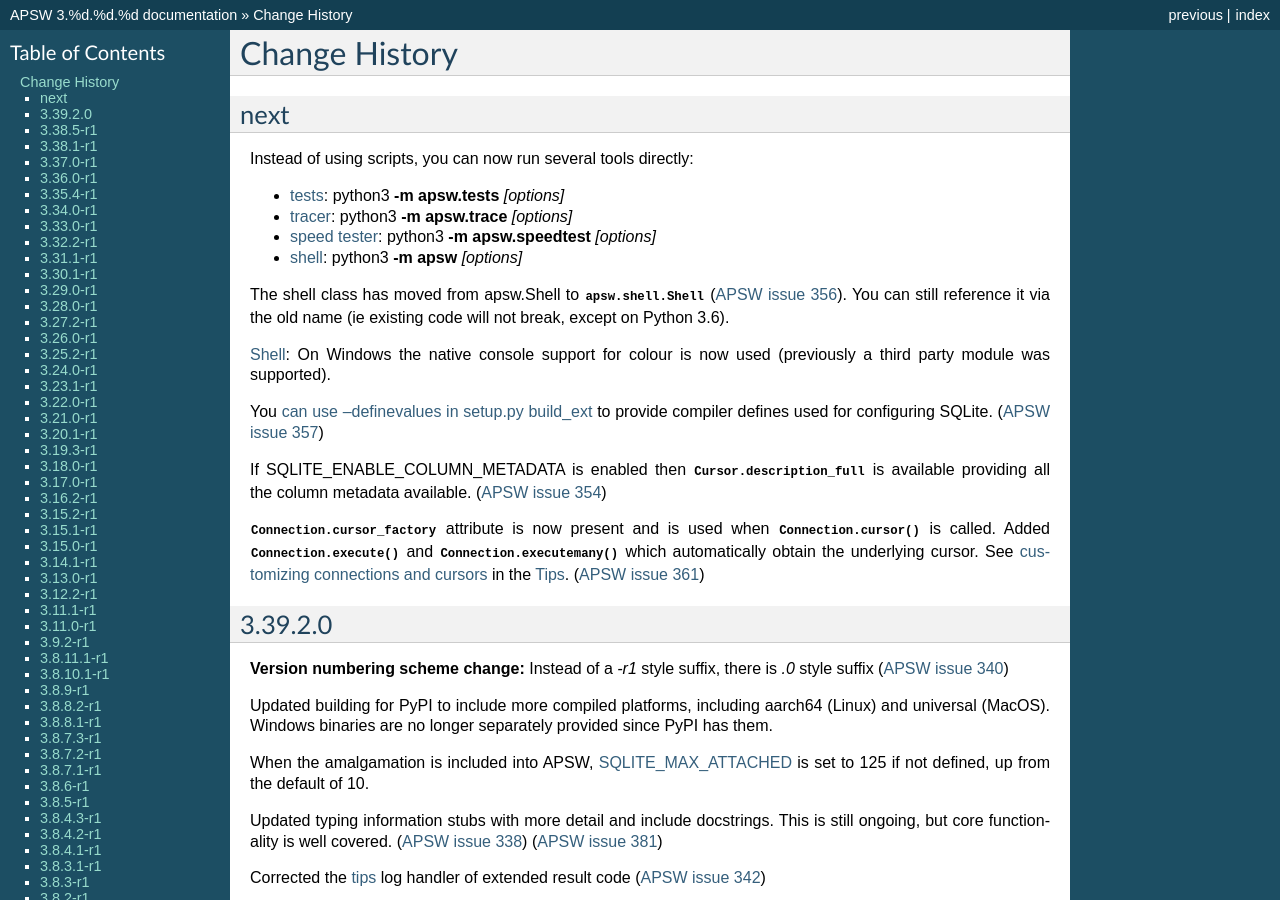
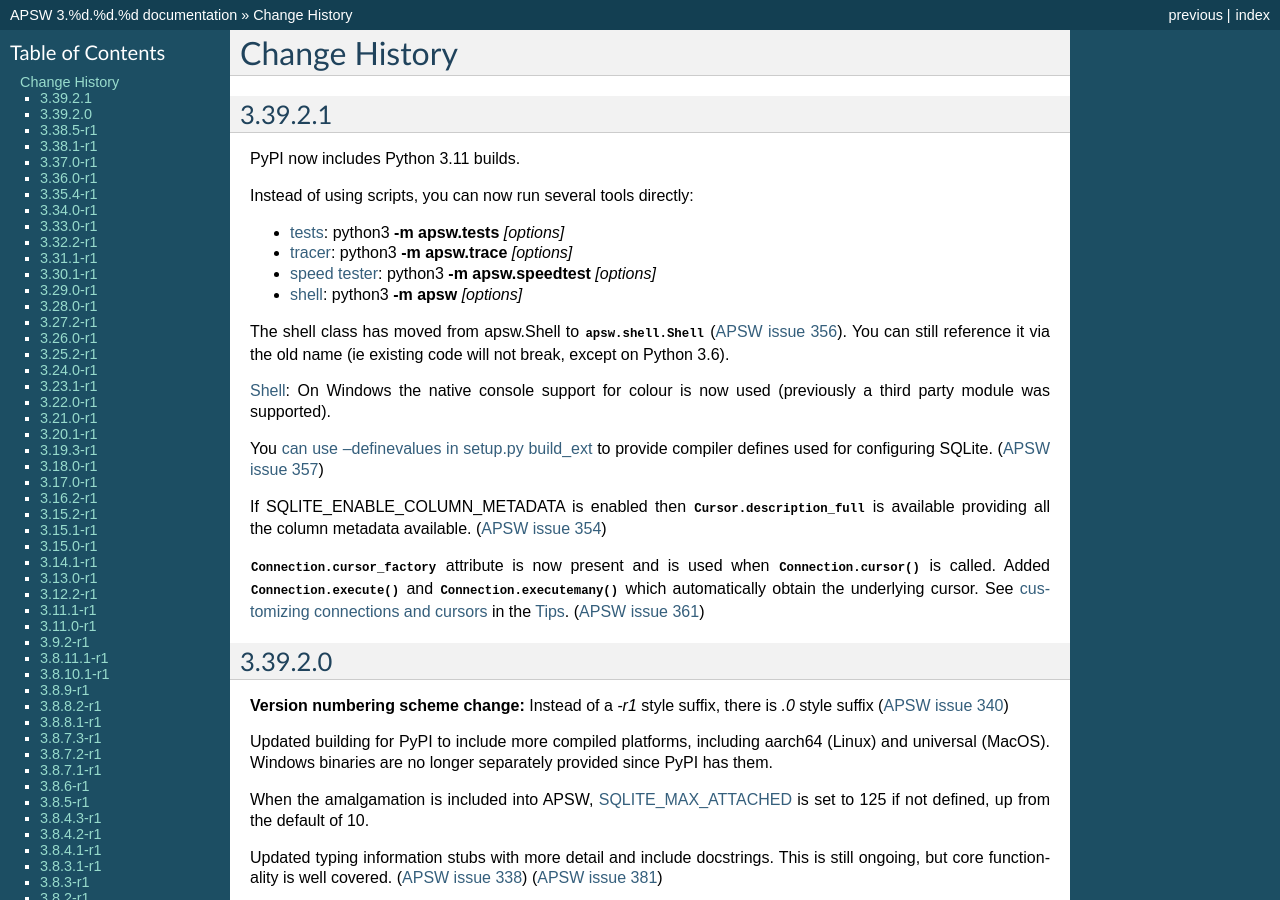
Before and after one commit to rogerbinns/apsw, a Sphinx documentation site: the page built from doc/changes.rst, in a window 1280 px wide and 900 px high. Built offline with Sphinx 7.4.7, drawn with Linux system fonts in a browser that asks for light colours; pages that are not in the unit, such as notebooks, are missing from menus; the version number is read from the project's files by our own code.

Commit message:
Version known and py 3.11 on pypi

```diff
--- a/doc/changes.rst
+++ b/doc/changes.rst
@@ -2,8 +2,10 @@
 **************
 .. currentmodule:: apsw
 
-next
-====
+3.39.2.1
+========
+
+PyPI now includes Python 3.11 builds.
 
 Instead of using scripts, you can now run several tools directly:
 
@@ -36,6 +38,8 @@
 automatically obtain the underlying cursor.  See :ref:`customizing
 connections and cursors <customizing_connection_cursor>` in the
 :doc:`tips`.  (:issue:`361`)
+
+
 
 3.39.2.0
 ========
```
